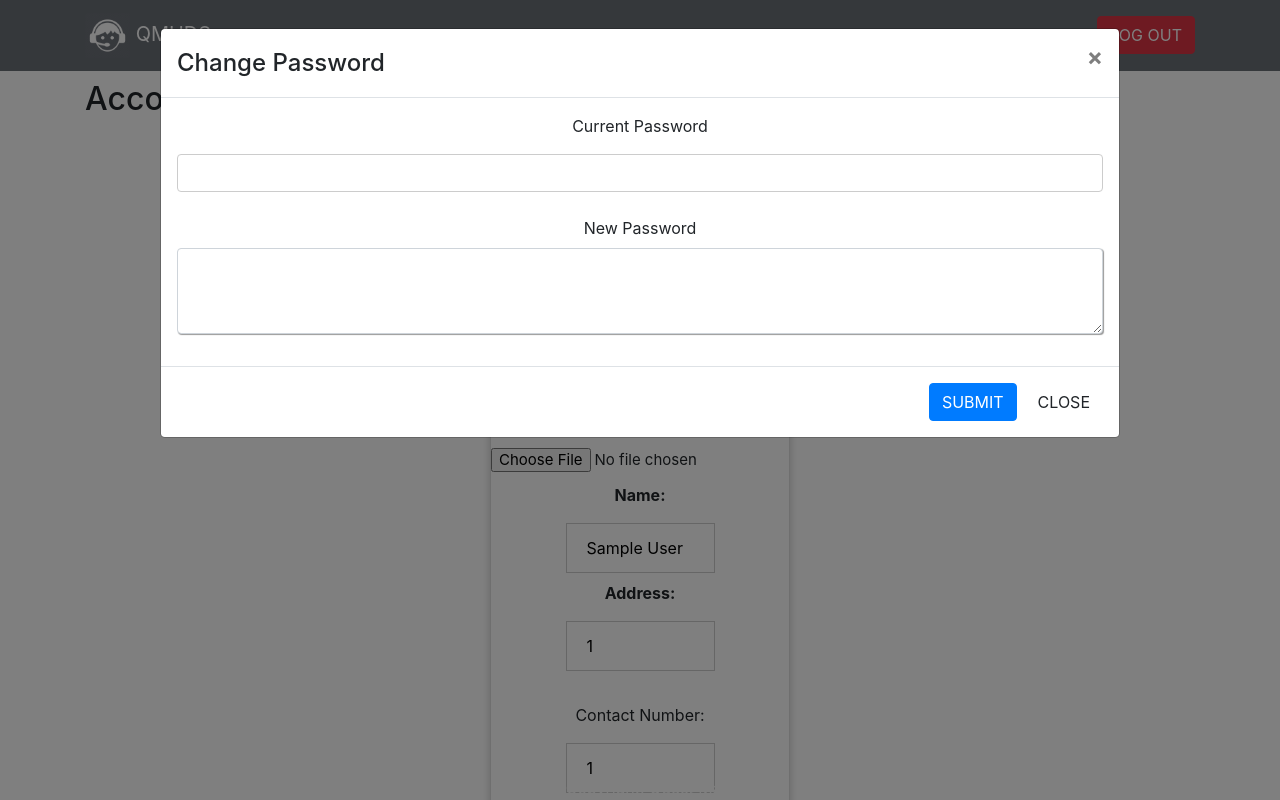
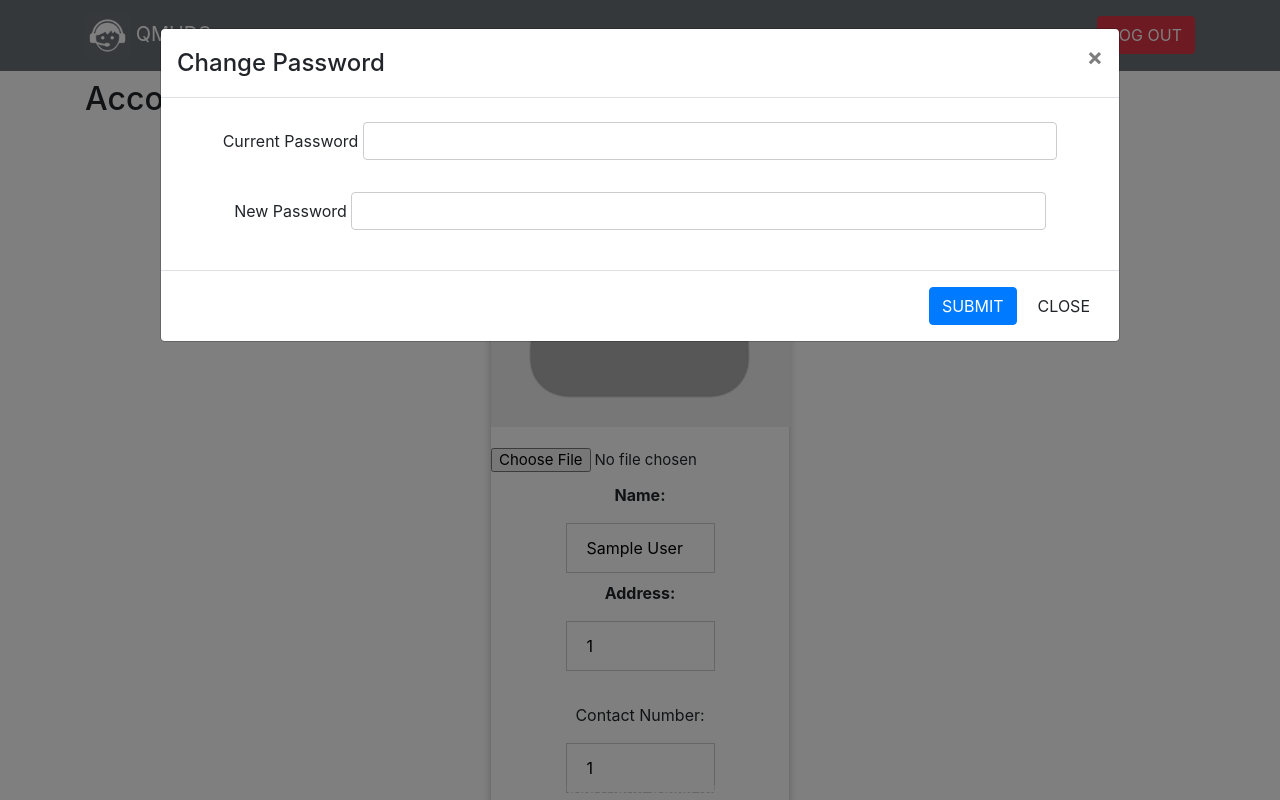
Before and after one commit to GrizzlyPenguin/FYP_AB, a PHP site: page /account_edit.php in a window 1280 px wide, after a click on "CHANGE PASSWORD". Run offline with PHP 8.4, Linux system fonts and the light colour scheme; the visitor is signed in with stand-in values (Sample User, id 1).

Commit message:
Update account_edit.php

```diff
--- a/FYP A final/account_edit.php
+++ b/FYP A final/account_edit.php
@@ -78,11 +78,11 @@ include('server.php');
 -->
                                     <div class="form-group">
                                         <label for="Old Password">Current Password</label>
-                                        <input type="password" class="form-control w-100" name="Password_1" id="Password" data-ng-model="oldPw">
+                                        <input type="password" class="form-control w-75" name="Password_1" id="Password" data-ng-model="oldPw">
                                     </div>
                                     <div class="form-group">
                                         <label for="Textarea1">New Password</label>
-                                        <textarea class="form-control" id="NewPassword" rows="3" name="NewPassword" data-ng-model="newPw"></textarea>
+                                        <input type="password" id="NewPassword" class="form-control w-75" name="NewPassword" data-ng-model="newPw">
                                     </div>
                                 </form>
                             </div>
```
